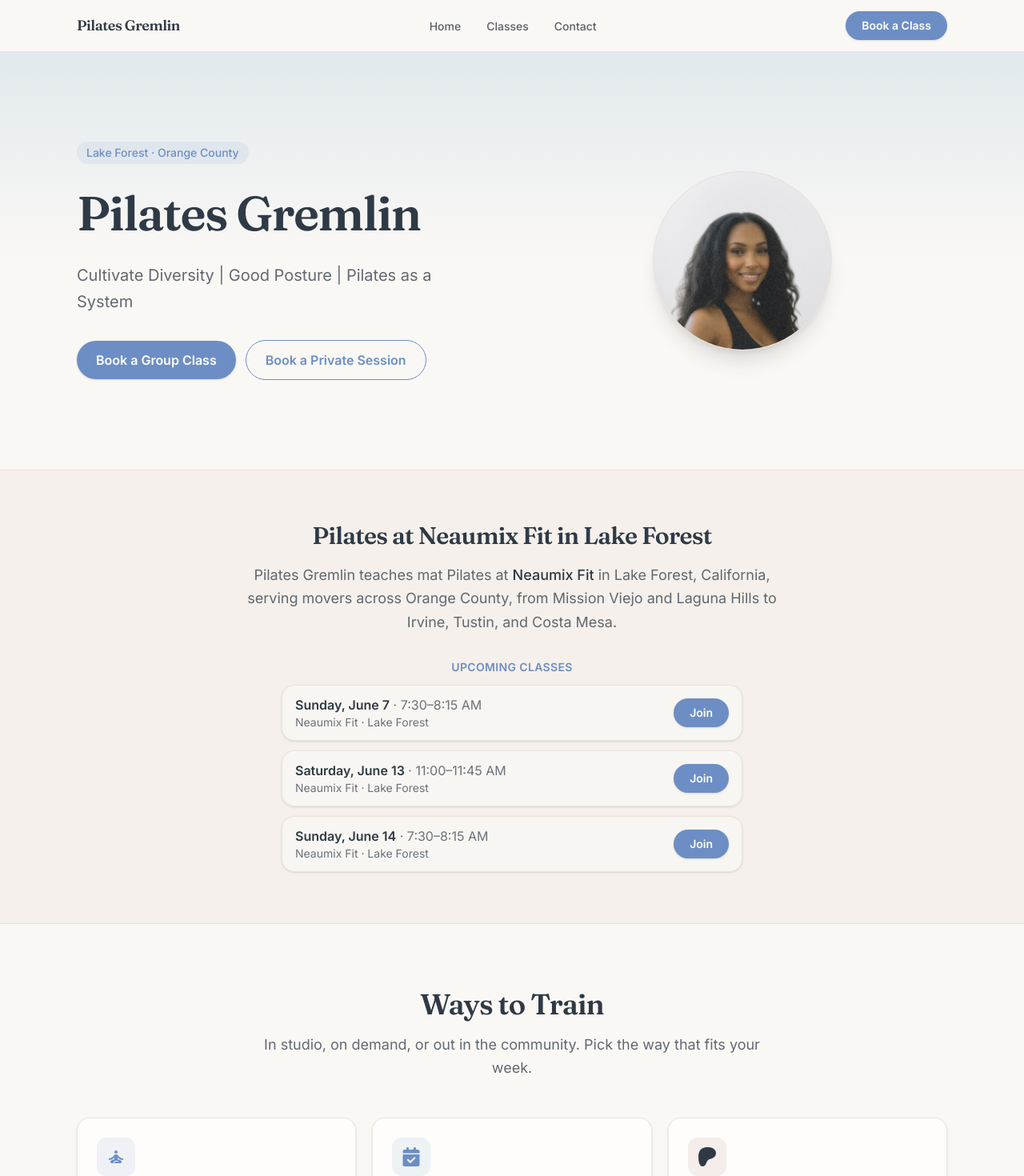
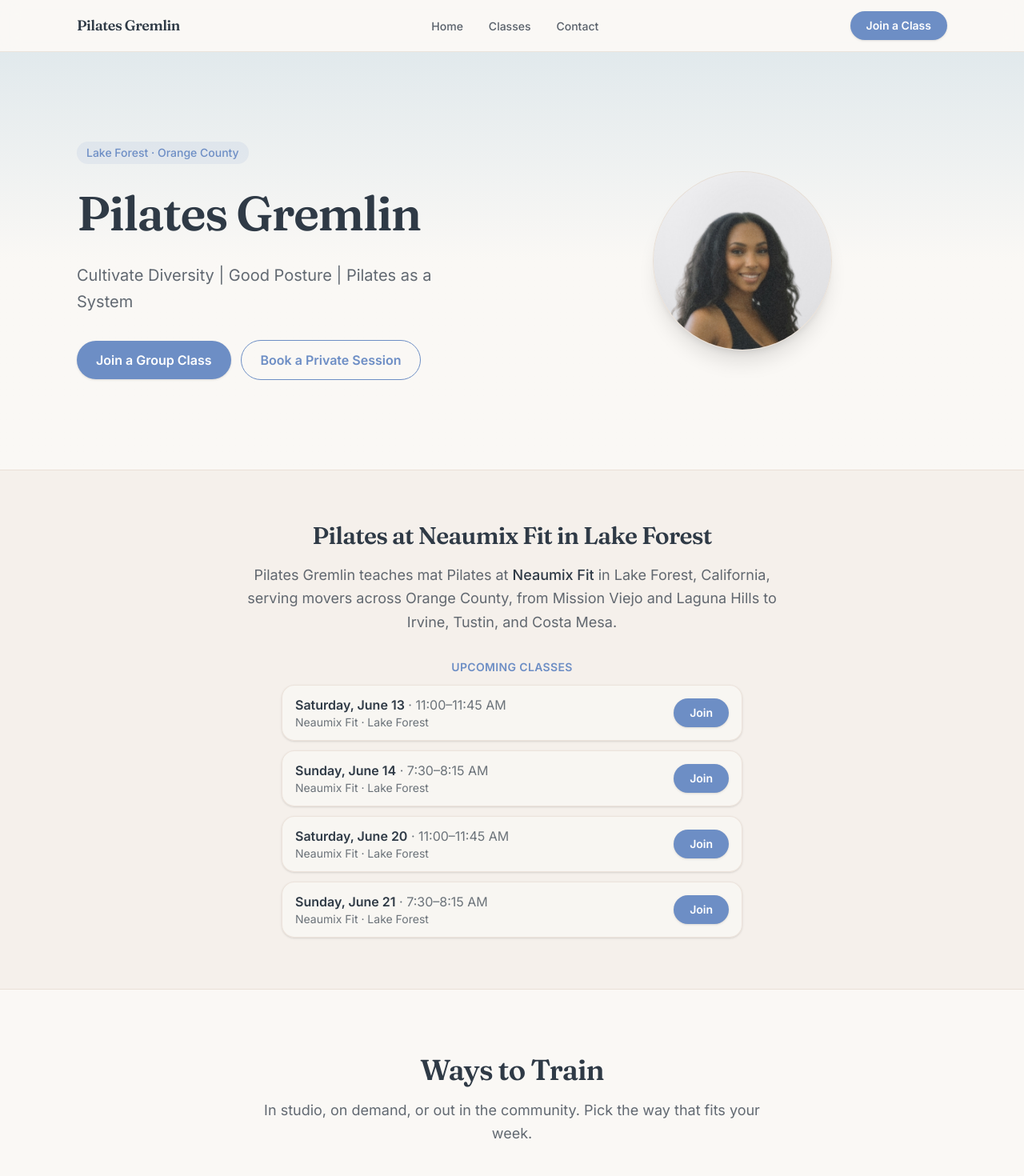
Before and after one commit to theenord/pilates-gremlin, a Next.js app: page / in a window 1280 px wide. Shown: the top 1470 px of the page at 80% size. Built offline with nearby package versions, Linux system fonts and the light colour scheme.

Commit message:
class updates and book/join changed
Co-Authored-By: Claude Opus 4.8 <noreply@anthropic.com>

```diff
--- a/app/components/Hero.tsx
+++ b/app/components/Hero.tsx
@@ -35,7 +35,7 @@ export default function Hero() {
               href="#upcoming-classes"
               className="inline-flex items-center justify-center rounded-full bg-primary px-6 py-3 text-base font-semibold text-white shadow-sm transition-colors hover:bg-primary/90 focus-visible:outline-2 focus-visible:outline-offset-2 focus-visible:outline-primary"
             >
-              Book a Group Class
+              Join a Group Class
             </a>
             <a
               href="#contact"
--- a/app/components/Nav.tsx
+++ b/app/components/Nav.tsx
@@ -44,7 +44,7 @@ export default function Nav() {
             href="#upcoming-classes"
             className="rounded-full bg-primary px-4 py-2 text-sm font-semibold text-white shadow-sm transition-colors hover:bg-primary/90 focus-visible:outline-2 focus-visible:outline-offset-2 focus-visible:outline-primary sm:px-5"
           >
-            Book a Class
+            Join a Class
           </a>
 
           {/* Mobile menu toggle */}
--- a/app/site-data.ts
+++ b/app/site-data.ts
@@ -27,12 +27,6 @@ export type UpcomingClass = {
 // WellnessLiving booking pages; remove past entries as they pass.
 export const upcomingClasses: UpcomingClass[] = [
   {
-    date: "Sunday, June 7",
-    time: "7:30–8:15 AM",
-    location: "Neaumix Fit · Lake Forest",
-    href: "https://www.wellnessliving.com/explore/locations/open-gym/us-ca-lake_forest/neaumixfit-lake_forest/schedule/classes/mat-pilates-436632807869/book/?dt=2026-06-07+14%3A30%3A00&kClass=17697614",
-  },
-  {
     date: "Saturday, June 13",
     time: "11:00–11:45 AM",
     location: "Neaumix Fit · Lake Forest",
@@ -43,6 +37,18 @@ export const upcomingClasses: UpcomingClass[] = [
     time: "7:30–8:15 AM",
     location: "Neaumix Fit · Lake Forest",
     href: "https://www.wellnessliving.com/explore/locations/open-gym/us-ca-lake_forest/neaumixfit-lake_forest/schedule/classes/mat-pilates-436632807869/book/?dt=2026-06-14+14%3A30%3A00&kClass=17697614",
+  },
+  {
+    date: "Saturday, June 20",
+    time: "11:00–11:45 AM",
+    location: "Neaumix Fit · Lake Forest",
+    href: "https://www.wellnessliving.com/explore/locations/open-gym/us-ca-lake_forest/neaumixfit-lake_forest/schedule/classes/mat-pilates-436632807869/book/?dt=2026-06-20+18%3A00%3A00&kClass=17697612",
+  },
+  {
+    date: "Sunday, June 21",
+    time: "7:30–8:15 AM",
+    location: "Neaumix Fit · Lake Forest",
+    href: "https://www.wellnessliving.com/explore/locations/open-gym/us-ca-lake_forest/neaumixfit-lake_forest/schedule/classes/mat-pilates-436632807869/book/?dt=2026-06-21+14%3A30%3A00&kClass=17697614",
   },
 ];
 
```
